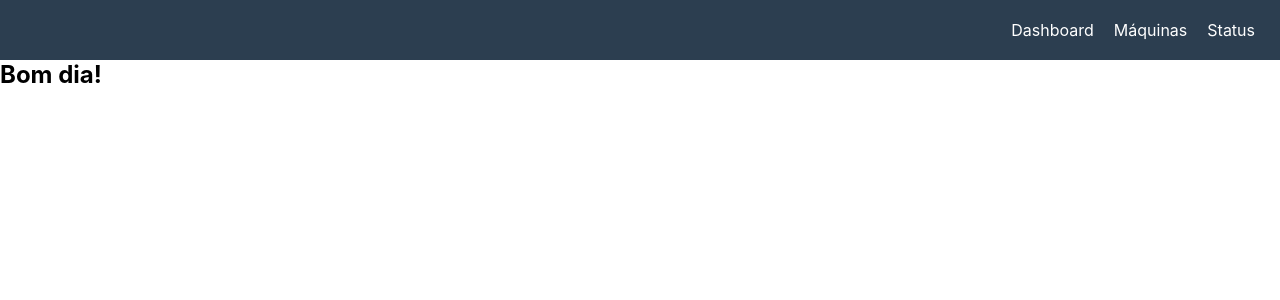
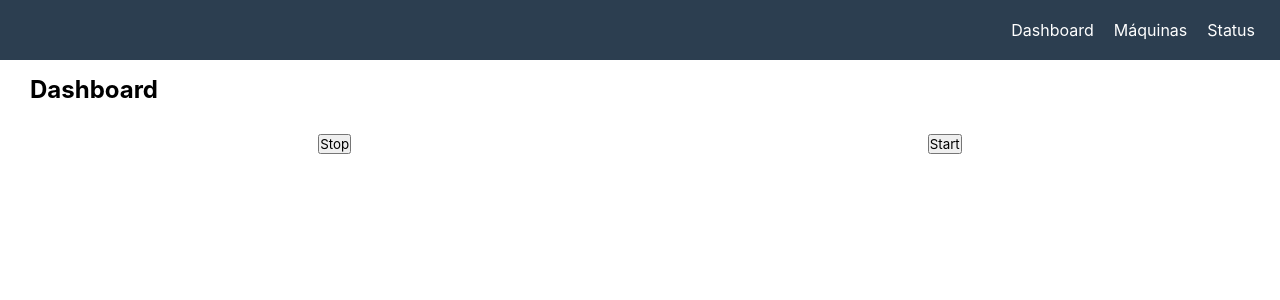
Before and after one commit to arthur322/fullstack-machines, a React (Create React App) app in the folder front/: page / in a window 1280 px wide. Shown: the top 300 px of the page. Built offline with nearby package versions, Linux system fonts and the light colour scheme; no server answers; the HTML template or start-up script is replaced by a standard one.

Commit message:
[front] Comunicação com o socket io do servidor.

```diff
--- a/front/package.json
+++ b/front/package.json
@@ -9,6 +9,7 @@
     "react-dom": "^16.8.6",
     "react-router-dom": "^5.0.0",
     "react-scripts": "3.0.1",
+    "socket.io-client": "^2.2.0",
     "styled-components": "^4.2.0"
   },
   "scripts": {
--- a/front/src/pages/Dashboard/index.js
+++ b/front/src/pages/Dashboard/index.js
@@ -1,15 +1,40 @@
-import React from "react";
+import React, { useEffect } from "react";
 
 import TopMenu from "../../components/TopMenu";
-
-import { Container } from "./styles";
+import { Container, Button, Flex } from "../../components/SharedStyled/styled";
+import { List } from "./styles";
+import socketIOClient from "socket.io-client";
+let socket = socketIOClient("http://localhost:8080");
 
 const Dashboard = () => {
+  useEffect(() => {
+    socket.on("pingg", data => {
+      console.log(data);
+    });
+  });
+
+  const handleSocketStop = () => {
+    socket.emit("stopInverval", { oi: "oi" });
+  };
+
+  const handleSocketStart = () => {
+    socket.emit("startInterval", { oi: "oi" });
+  };
+
   return (
     <>
       <TopMenu />
       <Container>
-        <h2>Bom dia!</h2>
+        <Flex justify="space-between">
+          <h2>
+            <i className="fas fa-chart-line" /> Dashboard
+          </h2>
+          {/* <Button>Adicionar máquina</Button> */}
+        </Flex>
+        <List>
+          <button onClick={handleSocketStop}>Stop</button>
+          <button onClick={handleSocketStart}>Start</button>
+        </List>
       </Container>
     </>
   );
--- a/front/src/pages/Dashboard/styles.js
+++ b/front/src/pages/Dashboard/styles.js
@@ -1,5 +1,9 @@
 import styled from "styled-components";
 
-export const Container = styled.div`
+export const List = styled.div`
+  display: flex;
+  flex-wrap: wrap;
+  justify-content: space-around;
+  margin-top: 30px;
   width: 100%;
 `;
```
Also changed, not shown: 1 other file (tests, documents, lock files or other folders).
